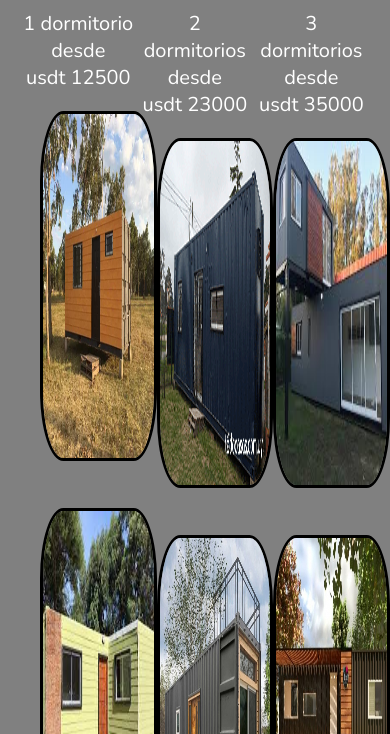
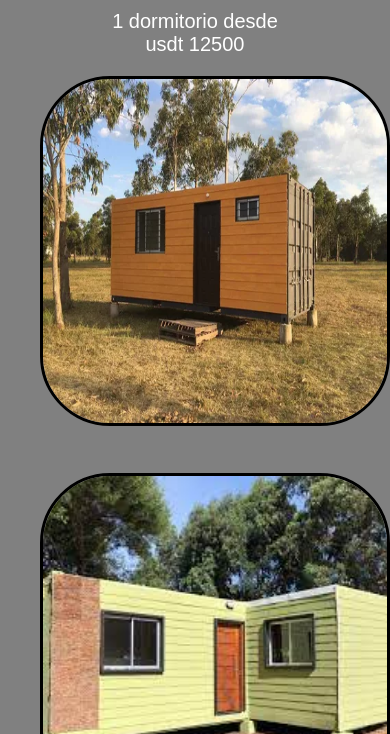
Before and after one commit to salvemaxi/proyecto-coder, a plain HTML site: page pages/catalogo.html in a window 390 px wide. Shown: the part 110-844 px from the top of the page. Drawn offline with nearby package versions, Linux system fonts and the light colour scheme.

Commit message:
realizo vercion movil catalogo

```diff
--- a/css/style.css
+++ b/css/style.css
@@ -81,6 +81,7 @@ li a.active, li a:hover {
     margin-right: 40px;
     cursor: pointer;
     display: none;
+    z-index: 2;
 }
 
 #check {
@@ -97,7 +98,9 @@ li a.active, li a:hover {
 
 @media (max-width:600px) {
     .checkbtn {
-        display: block;}
+        display: block;
+         }
+
 ul{
     position: fixed;
     width: 100%;
@@ -107,6 +110,7 @@ ul{
     left: -100%;
     text-align: center;
     transition: all .5s;
+    z-index: 1;
 }
 nav ul li{
     display: block;
@@ -266,6 +270,7 @@ li a:hover, li a.active{
     color: white;
 }
 
+
 .catalogo {
     display: grid;
     grid-template-columns: 33.3% 33.3% 33.3%;
@@ -299,7 +304,7 @@ li a:hover, li a.active{
 .un_dormitorio{
     text-align: center;
     color: white;
-}
+  }
 
 .dos_dormitorios {
     text-align: center;
@@ -309,6 +314,18 @@ li a:hover, li a.active{
 .tres_dormitorios {
     text-align: center;
     color: white;
+}
+
+.precio {
+    font-family: sans-serif;
+    font-size: 20px;
+}
+
+@media (max-width:600px) {
+    .catalogo {
+        display: grid;
+        grid-template-columns: 100%;
+    }
 }
 
 
--- a/pages/catalogo.html
+++ b/pages/catalogo.html
@@ -29,9 +29,12 @@
         </header>
         <main>
 
+    <section>
+
+
         <section class="catalogo">
             <div class="un_dormitorio">
-       <p class="precio1">1 dormitorio desde <br>usdt 12500</p>
+               <p class="precio">1 dormitorio desde <br>usdt 12500</p>
                 <img class="un_dormitorio1" src="../img/1 domitorioo.webp" alt="casa de un dormitorio">
                 <img class="un_dormitorio1" src="../img/1 dormi.jpg" alt="casa de un dormitorio">
                 <img class="un_dormitorio1" src="../img/1dormitorio.png" alt="casa de un dormitorio">
@@ -39,7 +42,7 @@
             </div>
 
               <div class="dos_dormitorios">
-       <p class="precio2">2 dormitorios desde <br> usdt 23000</p>
+               <p class="precio">2 dormitorios desde <br> usdt 23000</p>
                <img  class="dos_dormitorios2" src="../img/2 dormitorios.gif" alt="casa de dos dormitorios">
                <img  class="dos_dormitorios2" src="../img/2 dormitorios.jpg" alt="casa dos dormitorios">
                <img  class="dos_dormitorios2" src="../img/2 dormitorios.webp" alt="casa dos dormitorios">
@@ -47,7 +50,7 @@
                </div>
 
               <div class="tres_dormitorios">
-       <p class="precio3">3 dormitorios desde <br>usdt 35000</p>
+               <p class="precio">3 dormitorios desde <br>usdt 35000</p>
                <img  class="tres_dormitorios3"  src="../img/3 dormitorios..jpg" alt="casa de 3 dormitorios">
                <img  class="tres_dormitorios3"  src="../img/3 dormitorios.jpg" alt="casa de 3 dormitorios">
                <img  class="tres_dormitorios3"  src="../img/3 dormitoriosss.jpg" alt="casa de 3 dormitorios">
@@ -56,7 +59,10 @@
 
                     </section>
 
+    </section>
+
         </main>
+
         <footer>
             <section  class="pie-pagina">
              <div class="grupo1">
```
Lines whose indentation alone changed are shown as unchanged.
